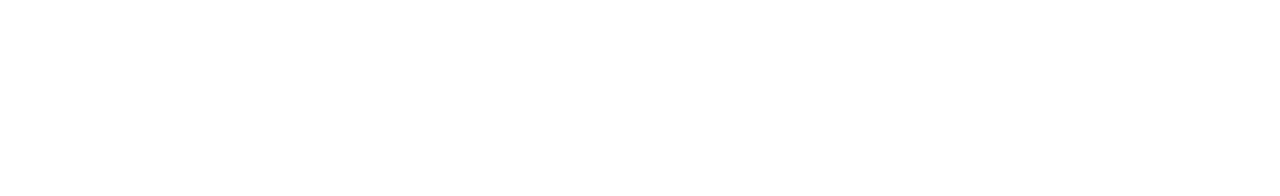
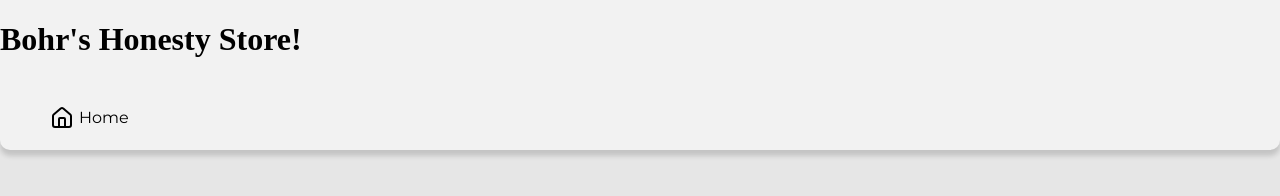
Before and after one commit to metrovilanepro/honesty-store-bohr, a plain HTML site: page index.html in a window 1280 px wide. Drawn offline with nearby package versions, Linux system fonts and the light colour scheme.

Commit message:
Updated index.html and style.css

```diff
--- a/index.html
+++ b/index.html
@@ -9,8 +9,23 @@
     <link rel="stylesheet" href="style.css">
 </head>
 
+<header>
+    <h1>Bohr's Honesty Store!</h1>
+    <nav>
+        <ul>
+            <li><svg data-lucide="house"></svg>Home</li>
+        </ul>
+    </nav>
+</header>
+
 <body>
+
 
 </body>
 
+<script src="https://unpkg.com/lucide@latest"></script>
+<script>
+    lucide.createIcons();
+</script>
+
 </html>
--- a/style.css
+++ b/style.css
@@ -0,0 +1,47 @@
+@import url('https://fonts.googleapis.com/css2?family=Montserrat:ital,wght@0,100..900;1,100..900&display=swap');
+
+:root {
+    /* Backround */
+    --bg-color: hsl(0, 0%, 95%);
+    --bg-dark-color: hsl(0, 0%, 90%);
+    --bg-light-color: hsl(0, 0%, 100%);
+    --text-color: hsl(0, 0%, 5%);
+    --muted-text-color: hsl(0, 0%, 40%);
+    --shadow: hsla(0, 0%, 0%, 0.15);
+}
+
+body {
+    background-color: var(--bg-dark-color);
+    margin: 0;
+    padding: 0;
+}
+
+header {
+    background-color: var(--bg-color);
+    display: flex;
+    flex-direction: column;
+    height: 150px;
+    border-radius: 0px 0px 10px 10px;
+    box-shadow: 0px 6px 5px var(--shadow);
+}
+
+ul {
+    list-style: none;
+    padding: none;
+    margin: none;
+}
+
+ul li {
+    display: flex;
+    gap: 5px;
+    align-items: center;
+    border-radius: 5px;
+    padding: 10px;
+    font-family: 'Montserrat';
+    margin: 0;
+    width: 150px;
+}
+
+ul li:hover {
+    background-color: var(--bg-light-color);
+}
```
